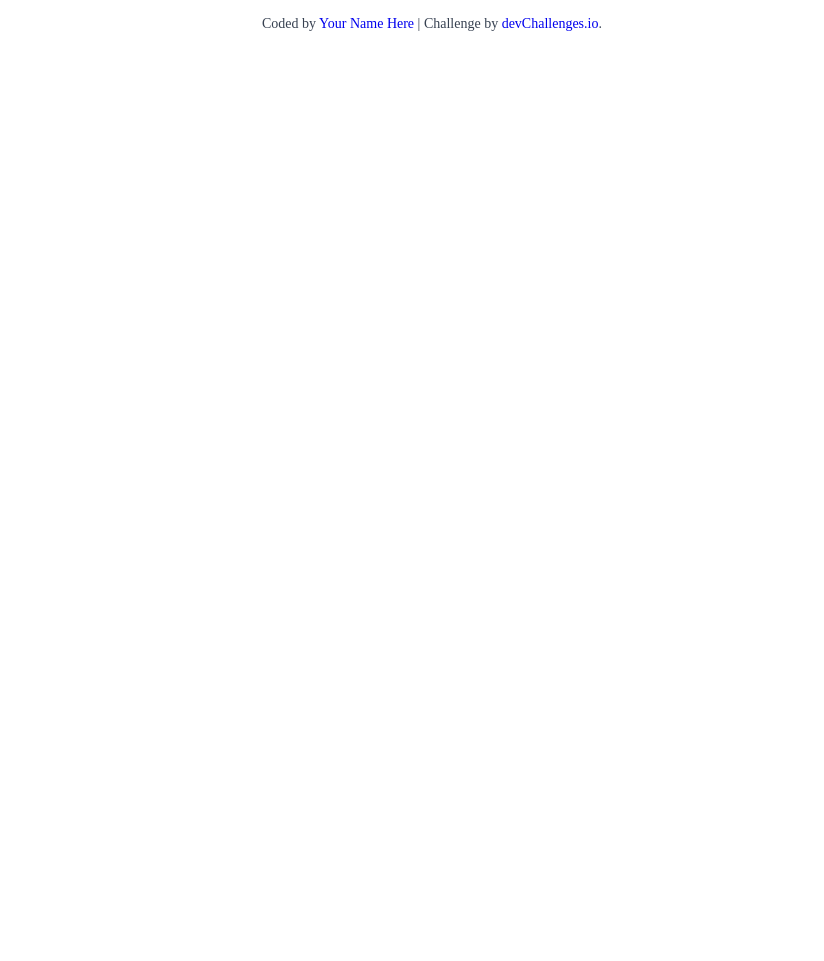
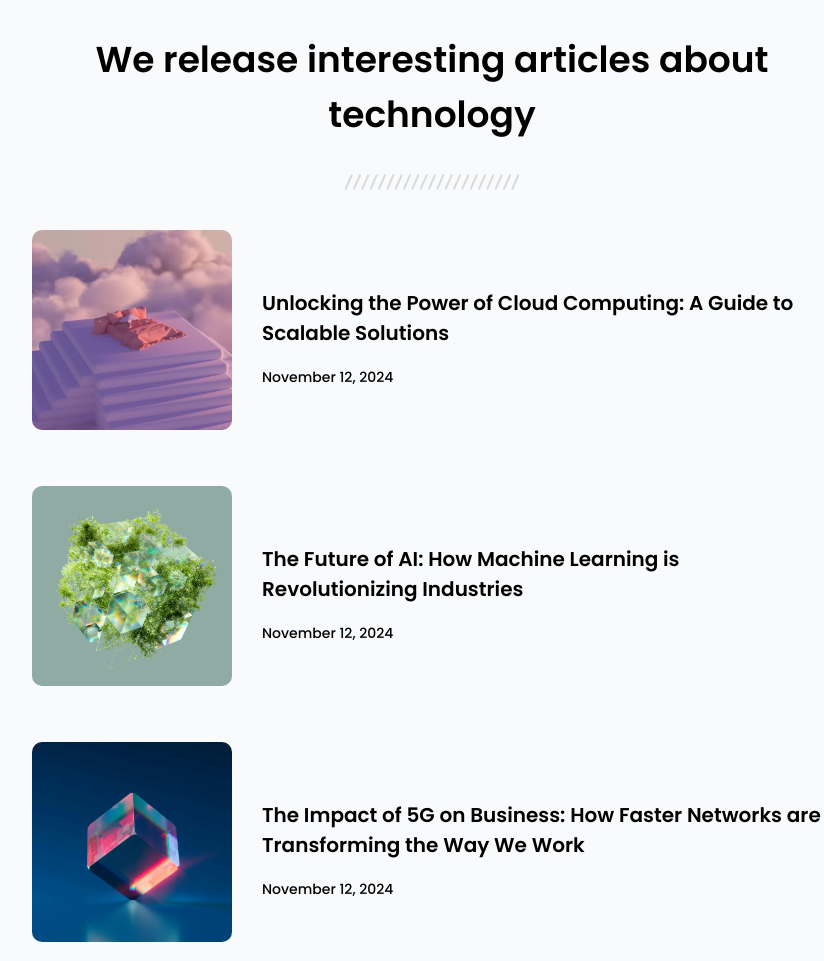
Before and after one commit to Molly-Hughes/devchallenges-simple-article-listing, a plain HTML site: page index.html in a window 1280 px wide. Shown: the whole page, without its empty margins (208-1032 px from the left). Before the commit the page ends 816 px from the top, so only its background shows below. Drawn offline with Linux system fonts and the light colour scheme.

Commit message:
Completed the simple article listing challenge

```diff
--- a/index.html
+++ b/index.html
@@ -3,6 +3,14 @@
   <head>
     <meta charset="UTF-8" />
     <meta name="viewport" content="width=device-width, initial-scale=1.0" />
+    <meta
+      name="keywords"
+      content="Technology Blogs, Blogs on Tech, Cloud Computing, Machine Learning, 5G"
+    />
+    <meta
+      name="description"
+      content="Explore the latest in technology with blogs on cloud computing, machine learning, 5G, and more."
+    />
 
     <link
       rel="icon"
@@ -11,58 +19,62 @@
       sizes="96x96"
     />
 
+    <link rel="stylesheet" href="style.css" />
+
+    <link rel="preconnect" href="https://fonts.googleapis.com" />
+    <link rel="preconnect" href="https://fonts.gstatic.com" crossorigin />
+    <link
+      href="https://fonts.googleapis.com/css2?family=Poppins:ital,wght@0,100;0,200;0,300;0,400;0,500;0,600;0,700;0,800;0,900;1,100;1,200;1,300;1,400;1,500;1,600;1,700;1,800;1,900&display=swap"
+      rel="stylesheet"
+    />
+
     <title>Simple Article Listing | devChallenges.io</title>
-
-    <!--You are welcome to delete these styles or modify them in your own stylesheet -->
-    <style>
-      * {
-        margin: 0;
-        padding: 0;
-        box-sizing: border-box;
-      }
-
-      body {
-        height: 100vh;
-      }
-
-      .author-info {
-        font-size: 14px;
-        text-align: center;
-        margin-top: 16px;
-        color: rgb(55, 65, 81);
-      }
-
-      .author-info a {
-        text-decoration: none;
-      }
-    </style>
   </head>
   <body>
-    <!--
+    <h1>We release interesting articles about technology</h1>
+    <img src="resources/Seperator.svg" alt="Seperator" id="seperator" />
 
-      We release interesting articles about technology
+    <article class="article-listing">
+      <img
+        src="resources/photo_1@2x.png"
+        alt="cloud computing"
+        class="article-img"
+      />
+      <div class="article-info">
+        <h2>
+          Unlocking the Power of Cloud Computing: A Guide to Scalable Solutions
+        </h2>
+        <time datetime="2024-12-11">November 12, 2024</time>
+      </div>
+    </article>
 
-      Unlocking the Power of Cloud Computing
+    <article class="article-listing">
+      <img
+        src="resources/photo_3@2x.png"
+        alt="machine learning"
+        class="article-img"
+      />
+      <div class="article-info">
+        <h2>
+          The Future of AI: How Machine Learning is Revolutionizing Industries
+        </h2>
+        <time datetime="2024-12-11">November 12, 2024</time>
+      </div>
+    </article>
 
-      A Guide to Scalable Solutions
-
-      November 12, 2024
-
-      The Future of AI
-
-      How Machine Learning is Revolutionizing Industries
-
-      The Impact of 5G on Business
-
-      How Faster Networks are Transforming the Way We Work
-
-    -->
-
-    <div class="author-info">
-      Coded by <a href="#">Your Name Here</a> | Challenge by
-      <a href="https://www.devchallenges.io?ref=challenge" target="_blank"
-        >devChallenges.io</a
-      >.
-    </div>
+    <article class="article-listing">
+      <img
+        src="resources/photo_2@2x.png"
+        alt="5g on business"
+        class="article-img"
+      />
+      <div class="article-info">
+        <h2>
+          The Impact of 5G on Business: How Faster Networks are Transforming the
+          Way We Work
+        </h2>
+        <time datetime="2024-12-11">November 12, 2024</time>
+      </div>
+    </article>
   </body>
 </html>
--- /dev/null
+++ b/style.css
@@ -0,0 +1,100 @@
+:root {
+  --primaryBlack: #000000;
+  --primaryGrey: #4d5562;
+  --primaryCream: #d9d9d9;
+  --primaryWhite: #f8fafc;
+}
+
+* {
+  margin: 0;
+  padding: 0;
+  box-sizing: border-box;
+}
+
+body {
+  height: auto;
+  width: auto;
+  font-family: "Poppins", sans-serif;
+  font-weight: 500;
+  font-style: normal;
+  font-size: 0.875rem;
+  display: flex;
+  flex-direction: column;
+  justify-content: center;
+  align-items: center;
+  padding: 0rem 1.125rem;
+  background-color: var(--primaryWhite);
+}
+
+h1,
+h2 {
+  font-weight: 600;
+}
+
+h1 {
+  font-size: 2.25rem;
+  text-align: center;
+  margin: 2rem 0rem;
+}
+
+h2 {
+  font-size: 1.25rem;
+}
+
+#seperator {
+  margin-bottom: 1.25rem;
+}
+
+.article-listing {
+  margin: 1rem 0rem;
+  width: 100%;
+}
+
+.article-img {
+  width: 25%;
+  height: auto;
+  border-radius: 10px;
+  margin-bottom: 1rem;
+}
+
+.article-info h2 {
+  margin-bottom: 10px;
+}
+
+@media (min-width: 709px) {
+  .article-listing {
+    margin: 1.25rem 0rem;
+    display: flex;
+    justify-content: center;
+    align-items: center;
+    gap: 30px;
+  }
+
+  .article-info h2 {
+    margin-bottom: 1.2rem;
+  }
+}
+
+@media (min-width: 1024px) {
+  .article-listing {
+    max-width: 1000px;
+  }
+
+  body {
+    padding: 0rem 9rem;
+  }
+}
+
+@media (min-width: 1201px) and (max-width: 2400px) {
+  .article-listing {
+    max-width: 1000px;
+  }
+
+  body {
+    padding: 0 15rem;
+  }
+
+  h1 {
+    padding: 0rem 2.6rem;
+  }
+}
```
Also changed, not shown: 2 other files.
